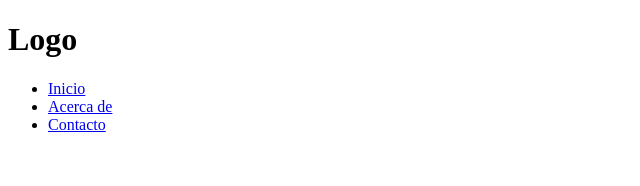
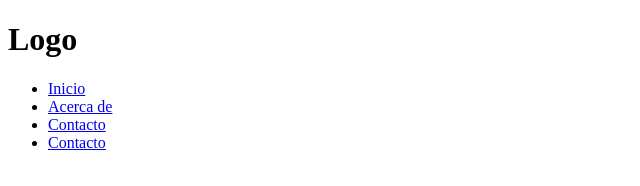
Before and after one commit to dixonpm/ProyectoGit-CursoAvtrcl., a plain HTML site: page index.html in a window 1280 px wide. Shown: the full height of the page, 0-640 px from the left. Drawn offline with Linux system fonts and the light colour scheme.

Commit message:
subiendo tercer cambio en tercera vista HTML index

```diff
--- a/index.html
+++ b/index.html
@@ -15,6 +15,7 @@
                 <li><a href="#inicio">Inicio</a></li>
                 <li><a href="#acerca">Acerca de</a></li>
                 <li><a href="#contacto">Contacto</a></li>
+                <li><a href="#tercercambio">Contacto</a></li>
             </ul>
         </nav>
     </header>
```
